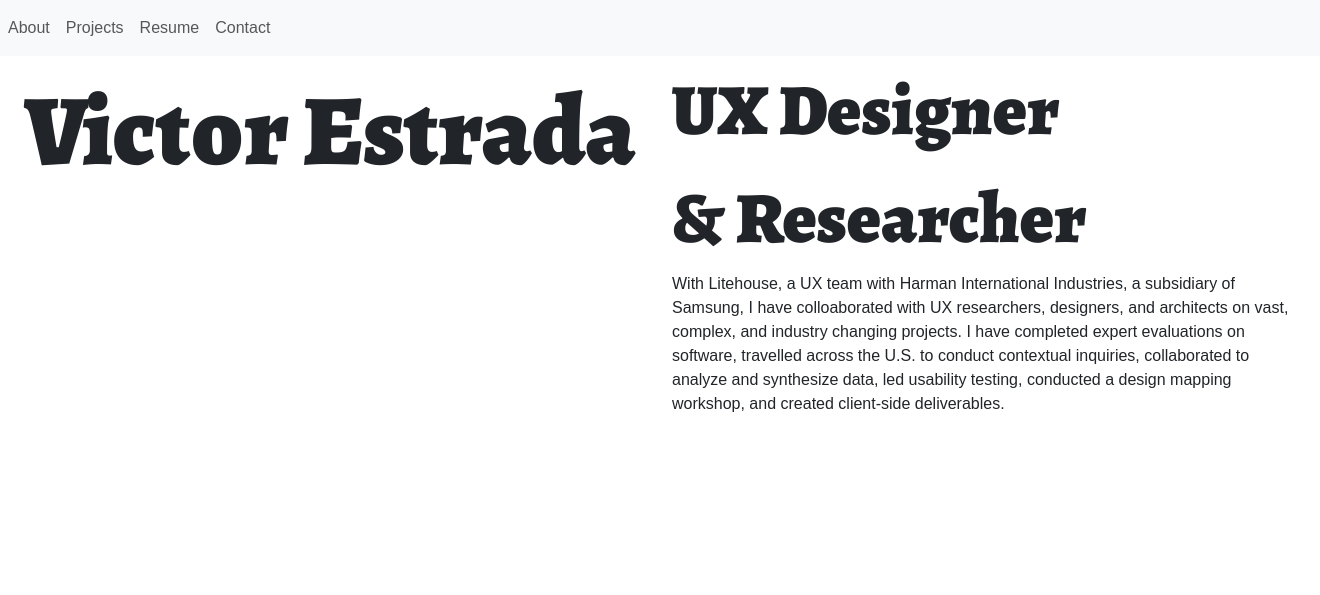
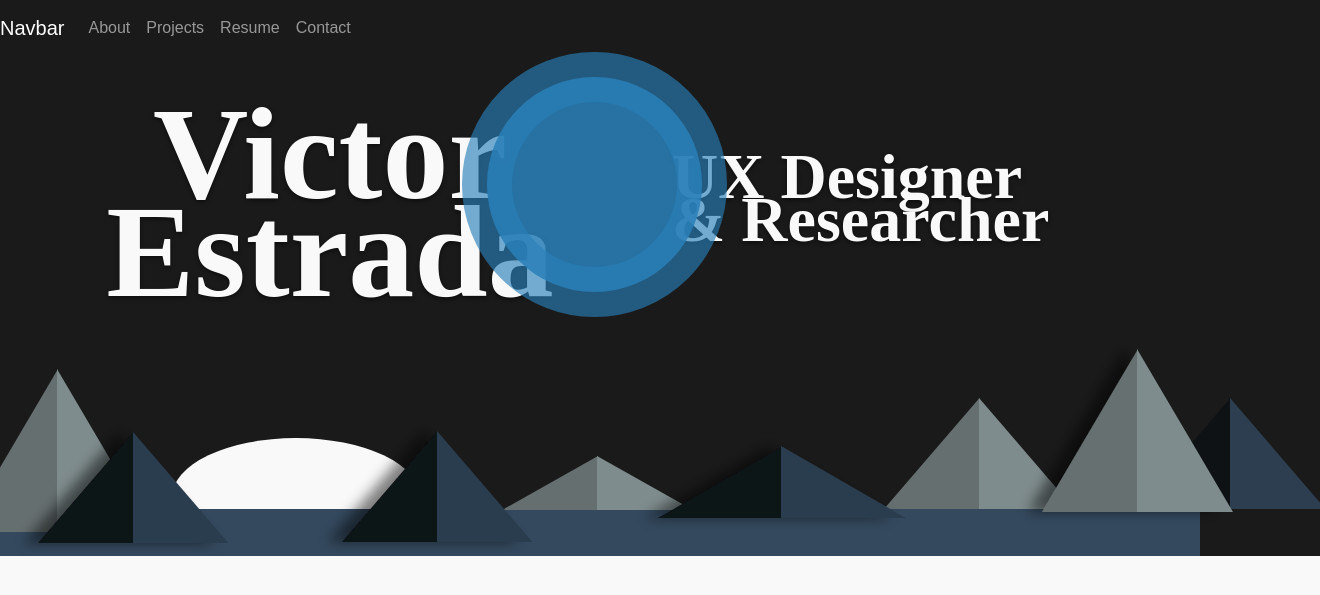
Before and after one commit to victor-estrada/uxportfolio, a Rails app: page / in a window 1320 px wide. Shown: the top 595 px of the page. Run offline with Rails 7, Linux system fonts and the light colour scheme; style sheets or scripts are compiled from the project's sources; some libraries are stand-ins or nearby versions; some web fonts are replaced.

Commit message:
added svgs

```diff
--- a/app/assets/stylesheets/bootstrap_styleguide.scss
+++ b/app/assets/stylesheets/bootstrap_styleguide.scss
@@ -4,6 +4,12 @@
 $font-family-sans-serif: 'Hind Vadodara', sans-serif;
 $headings-font-family: 'Alegreya', serif;
 
+$body-bg: #f9f9f9;
+
 
 // Custom bootstrap variables must be set or imported *before* bootstrap.
 @import 'bootstrap';
+
+.bg-dark {
+    background-color: #1a1a1a !important;
+}
--- a/app/assets/stylesheets/pages.scss
+++ b/app/assets/stylesheets/pages.scss
@@ -2,18 +2,99 @@
 // They will automatically be included in application.css.
 // You can use Sass (SCSS) here: http://sass-lang.com/
 
-#home-banner {
+#home-header {
+  background-color: #1a1a1a;
+  height: 500px;
 
-  #home-banner-name {
-    font-family: 'Alegreya', serif;
-    font-size: 100px;
-    font-weight: 900;
+  #home-banner {
+
+    #home-banner-name {
+      margin-top: 49px;
+      font-family: Alegreya-Black;
+      font-size: 132px;
+      font-weight: 900;
+      line-height: 98px;
+      color: #F9F9F9;
+      text-shadow: 0 2px 4px rgba(0,0,0,0.50);
+      text-align: center;
+    }
+
+    #home-banner-title {
+      margin-top: 99px;
+      font-family: Alegreya-Black;
+      font-size: 64px;
+      font-weight: 900;
+      line-height: 43px;
+      color: #F9F9F9;
+      text-shadow: 0 2px 4px rgba(0,0,0,0.50);
+
+    }
   }
 
-  #home-banner-title {
-    font-family: 'Alegreya', serif;
-    font-size: 72px;
-    font-weight: 900;
+  .circle-sun {
+    position: absolute;
+    left: 35%;
+    top: 52px;
+  }
+
+  .ground {
+    position: absolute;
+    left: 0px;
+    top: 509px;
+  }
+
+  .pyramid-one {
+    position: absolute;
+    left: 0%;
+    top: 369px;
+  }
+
+  .pyramid-two {
+    position: absolute;
+    left: 1%;
+    top: 421px;
+  }
+
+  .dome {
+    position: absolute;
+    left: 13%;
+    top: 438px;
+  }
+
+  .pyramid-three {
+    position: absolute;
+    left: 24%;
+    top: 420px;
+  }
+
+  .pyramid-four {
+    position: absolute;
+    left: 38%;
+    top: 456px;
+  }
+
+  .pyramid-five {
+    position: absolute;
+    left: 48%;
+    top: 434px;
+  }
+
+  .pyramid-six {
+    position: absolute;
+    left: 67%;
+    top: 398px;
+  }
+
+  .pyramid-seven {
+    position: absolute;
+    left: 77%;
+    top: 338px;
+  }
+
+  .pyramid-eight {
+    position: absolute;
+    left: 86%;
+    top: 398px;
   }
 
 }
--- a/app/views/layouts/_header.html.erb
+++ b/app/views/layouts/_header.html.erb
@@ -1,4 +1,5 @@
-<nav class="navbar navbar-expand-lg navbar-light bg-light">
+<nav class="navbar navbar-expand-md navbar-dark bg-dark">
+  <a class="navbar-brand" href="#">Navbar</a>
   <button class="navbar-toggler" type="button" data-toggle="collapse" data-target="#navbarSupportedContent" aria-controls="navbarSupportedContent" aria-expanded="false" aria-label="Toggle navigation">
     <span class="navbar-toggler-icon"></span>
   </button>
--- a/app/views/pages/home.html.erb
+++ b/app/views/pages/home.html.erb
@@ -1,4 +1,19 @@
-<div class="container-fluid">
+<div class="container-fluid" id="home-header">
+<div><%= inline_svg "circle_sun.svg", class: 'circle-sun' %></div>
+<div><%= inline_svg "dome.svg", class: 'dome' %></div>
+<div><%= inline_svg "ground.svg", class: 'ground' %></div>
+<div><%= inline_svg "pyramid_1.svg", class: 'pyramid-one' %></div>
+<div><%= inline_svg "pyramid_2.svg", class: 'pyramid-two' %></div>
+<div><%= inline_svg "pyramid_4.svg", class: 'pyramid-four' %></div>
+<div><%= inline_svg "pyramid_2.svg", class: 'pyramid-three' %></div>
+<div><%= inline_svg "pyramid_6.svg", class: 'pyramid-six' %></div>
+<div><%= inline_svg "pyramid_5.svg", class: 'pyramid-five' %></div>
+<div><%= inline_svg "pyramid_8.svg", class: 'pyramid-eight' %></div>
+<div><%= inline_svg "pyramid_7.svg", class: 'pyramid-seven' %></div>
+
+
+
+
   <div id="home-banner">
     <div class="row">
       <div class="col-md-6">
@@ -6,7 +21,6 @@
       </div>
       <div class="col-md-6">
         <div id="home-banner-title">UX Designer<br>& Researcher</div>
-        <p>With Litehouse, a UX team with Harman International Industries, a subsidiary of Samsung, I have colloaborated with UX researchers, designers, and architects on vast, complex, and industry changing projects. I have completed expert evaluations on software, travelled across the U.S. to conduct contextual inquiries, collaborated to analyze and synthesize data, led usability testing, conducted a design mapping workshop, and created client-side deliverables.</p>
       </div>
     </div>
   </div>
--- a/config/environments/production.rb
+++ b/config/environments/production.rb
@@ -28,7 +28,7 @@ Rails.application.configure do
   # config.assets.css_compressor = :sass
 
   # Do not fallback to assets pipeline if a precompiled asset is missed.
-  config.assets.compile = false
+  config.assets.compile = true
 
   # `config.assets.precompile` and `config.assets.version` have moved to config/initializers/assets.rb
 
```
Also changed, not shown: Gemfile, Gemfile.lock, app/assets/images/circle_sun.svg (added), app/assets/images/dome.svg (added), app/assets/images/ground.svg (added), app/assets/images/pyramid_1.svg (added), app/assets/images/pyramid_2.svg (added), app/assets/images/pyramid_4.svg (added), app/assets/images/pyramid_5.svg (added), app/assets/images/pyramid_6.svg (added), app/assets/images/pyramid_7.svg (added), app/assets/images/pyramid_8.svg (added).
